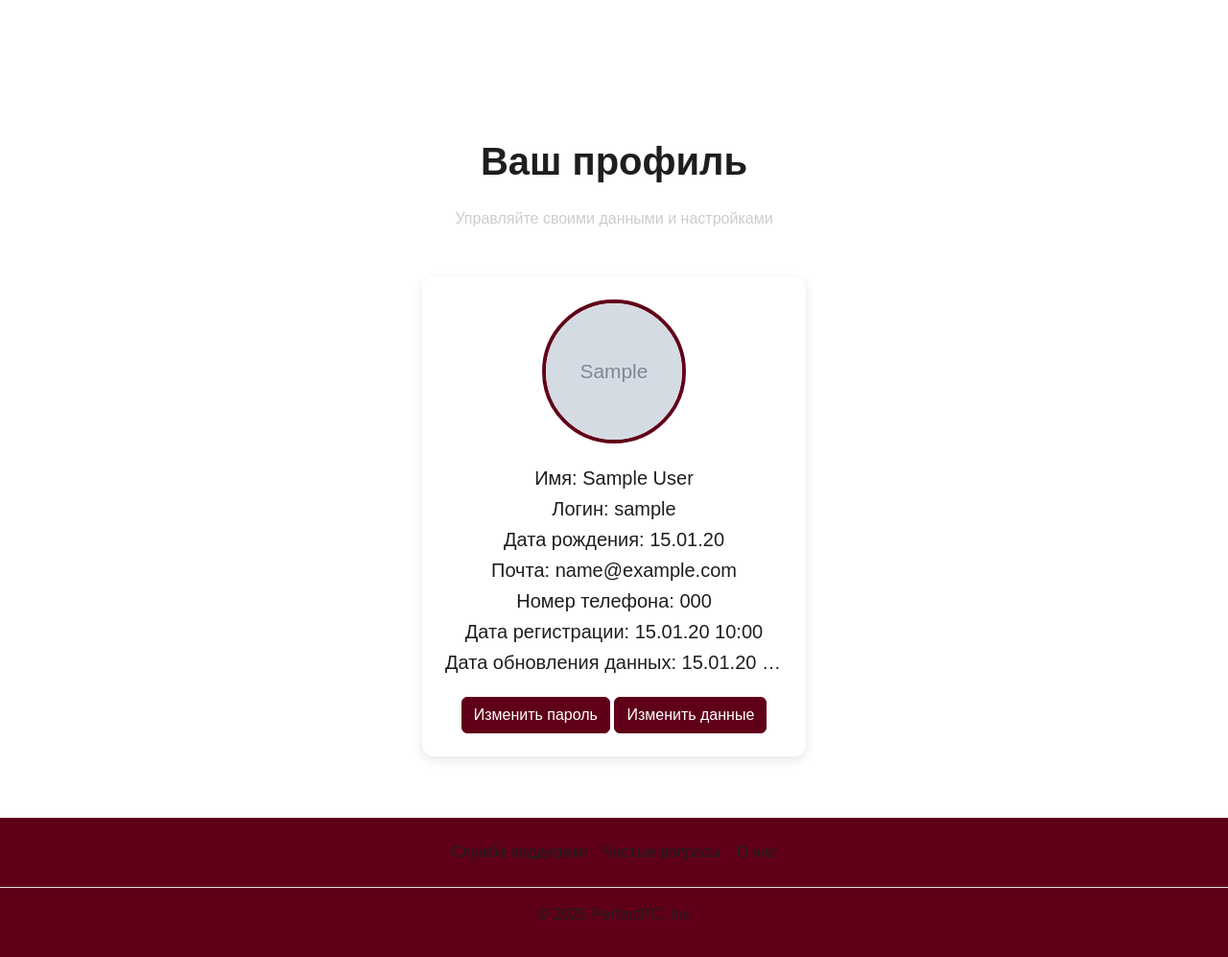
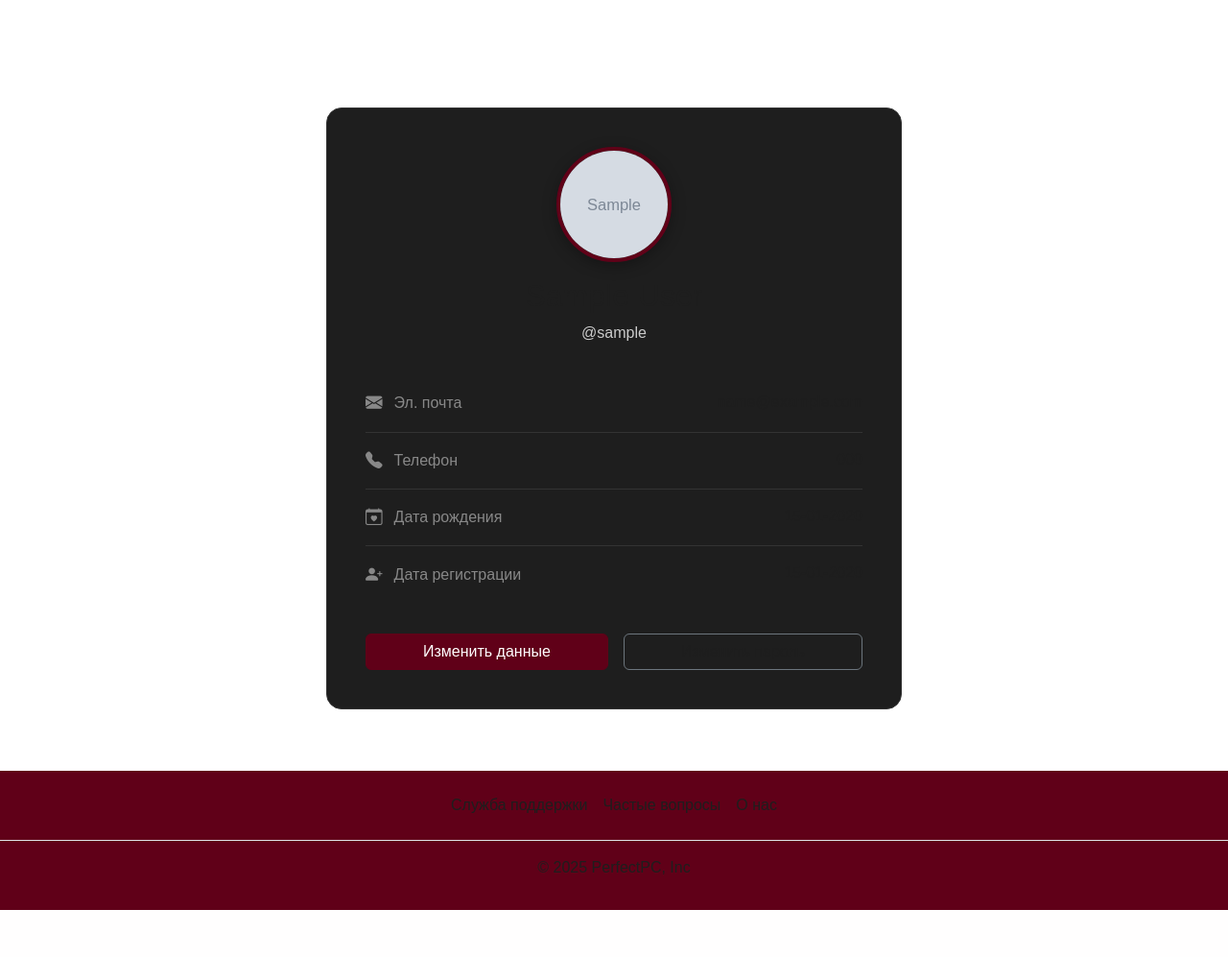
Before and after one commit to HaoKann/online-shop-FLASK, a Flask app: page /user in a window 1280 px wide. Shown: the part 102-1099 px from the top of the page at 96% size. After the commit the page ends 1050 px from the top, so only its background shows below. Run offline with Flask 3, Linux system fonts and the light colour scheme; a user stored in the database is signed in; tables that the repository leaves empty hold one stand-in row (values such as "Sample post"); grey boxes marked "Sample" are stand-in pictures; some libraries are stand-ins or nearby versions.

Commit message:
finished FAQ functionality, design improvements

```diff
--- a/app/controllers/admin/admin_controller.py
+++ b/app/controllers/admin/admin_controller.py
@@ -419,4 +419,4 @@ def delete_faq(faq_id):
     db.session.delete(faq)
     db.session.commit()
     flash('Вопрос удален', 'success')
-    return redirect('admin.list_faqs')
+    return redirect(url_for('admin.list_faqs'))
--- a/app/static/css/style.css
+++ b/app/static/css/style.css
@@ -1727,3 +1727,126 @@ body.admin-body {
     background-color: #1a1a1a;
     line-height: 1.6;
 }
+
+/* --- Стили для страницы профиля пользователя --- */
+.profile-card-wrapper {
+    max-width: 600px;
+    margin: 0 auto;
+    background-color: #1e1e1e;
+    border-radius: 16px;
+    padding: 2.5rem;
+    border: 1px solid var(--border-dark);
+}
+
+.profile-avatar {
+    width: 120px;
+    height: 120px;
+    border-radius: 50%;
+    object-fit: cover;
+    border: 4px solid var(--accent);
+    box-shadow: 0 4px 15px rgba(0, 0, 0, 0.3);
+}
+
+.profile-info-list {
+    margin: 2rem 0;
+}
+
+.info-item {
+    display: flex;
+    justify-content: space-between;
+    padding: 1rem 0;
+    border-bottom: 1px solid var(--border-dark);
+}
+
+.info-item:last-child {
+    border-bottom: none;
+}
+
+.info-label {
+    color: #888 !important;
+    display: flex;
+    align-items: center;
+}
+
+.info-label i {
+    margin-right: 0.75rem;
+    font-size: 1.1rem;
+}
+
+.info-value {
+    font-weight: 500;
+}
+
+.profile-actions {
+    display: flex;
+    gap: 1rem;
+    margin-top: 1.5rem;
+}
+
+.profile-actions .btn {
+    flex-grow: 1; /* Кнопки будут занимать равное пространство */
+}
+
+
+/* Стили для страницы редактирования */
+.edit-card {
+    transition: all 0.3s ease;
+}
+
+.edit-card:hover {
+    box-shadow: 0 8px 20px rgba(0, 0, 0, 0.1);
+    transform: translateY(-2px);
+}
+
+.edit-card-title {
+    font-size: 1.5rem;
+    font-weight: 600;
+}
+
+.edit-form-input {
+    border-radius: 8px;
+    border-color: #ced4da;
+    transition: border-color 0.3s ease, box-shadow 0.3s ease;
+}
+
+.edit-form-input:focus {
+    border-color: #007bff;
+    box-shadow: 0 0 5px rgba(0, 123, 255, 0.5);
+}
+
+.edit-btn-submit {
+    background-color: #28a745;
+    border-color: #28a745;
+    border-radius: 8px;
+    padding: 0.75rem 1.5rem;
+    font-weight: 600;
+    transition: all 0.3s ease;
+}
+
+.edit-btn-submit:hover {
+    background-color: #218838;
+    border-color: #218838;
+    transform: scale(1.05);
+}
+
+.invalid-feedback {
+    font-size: 0.875rem;
+    color: #dc3545;
+}
+
+/* Адаптивность */
+@media (max-width: 768px) {
+    .col-md-6 {
+        padding: 0 15px;
+    }
+    .edit-card {
+        padding: 2rem;
+    }
+    .edit-card-title {
+        font-size: 1.25rem;
+    }
+    .edit-btn-submit {
+        width: 100%;
+        padding: 0.5rem 1rem;
+    }
+}
--- a/app/templates/main_screen/catalog.html
+++ b/app/templates/main_screen/catalog.html
@@ -55,7 +55,7 @@
             <ul class="pagination justify-content-center">
                 {% if products.has_prev %}
                     <li class="page-item">
-                        <a class="page-link" href="{{ url_for('catalog', page=products.prev_num) }}">«</a>
+                        <a class="page-link" href="{{ url_for('catalog.catalog', page=products.prev_num) }}">«</a>
                     </li>
                 {% else %}
                     <li class="page-item disabled"><span class="page-link">«</span></li>
--- a/app/templates/user/userpage.html
+++ b/app/templates/user/userpage.html
@@ -1,41 +1,37 @@
 {% extends 'base.html' %}
-{% from 'bootstrap5/form.html' import render_form %}
-
-{% block styles %}
-    {{ super() }}
-    <style>
-        .nowrap {
-            white-space: nowrap;
-        }
-    </style>
-{% endblock %}
 
 {% block content %}
-    <section class="py-5 ">
-        <div class="container">
-            <h1 class="text-center mb-4" style="color: var(--accent); font-weight: 700;">Ваш профиль</h1>
-            <p class="text-center text-muted mb-5">Управляйте своими данными и настройками</p>
+<div class="container py-5">
+    <div class="profile-card-wrapper">
+        <div class="text-center mb-4">
+            <img src="{{ url_for('static', filename='avatars/' + current_user.id|string + '/' + current_user.avatar) if current_user.avatar else url_for('static', filename='avatars/default_avatar.png') }}" alt="Аватар пользователя" class="profile-avatar">
+            <h2 class="mt-3">{{ current_user.name }}</h2>
+            <p class="text-muted">@{{ current_user.nickname }}</p>
+        </div>
 
-            <div class="profile-card">
-                <div class="profile-info">
-                    <div class="mb-4">
-                        {% if current_user.avatar %}
-                            <img class="avatar" src="{{ url_for('static', filename=current_user.get_avatar()) }}" alt="Фото пользователя">
-                        {% else %}
-                            <img class="avatar" src="{{ url_for('static', filename='avatars/default_avatar.jpg') }}" alt="Фото пользователя по умолчанию">
-                        {% endif %}
-                    </div>
-                    <h5 class="nowrap">Имя: {{ current_user.name }}</h5>
-                    <h5 class="nowrap">Логин: {{ current_user.nickname }}</h5>
-                    <h5 class="nowrap">Дата рождения: {{ current_user.date_of_birth.strftime('%d.%m.%y') }}</h5>
-                    <h5 class="nowrap">Почта: {{ current_user.email }}</h5>
-                    <h5 class="nowrap">Номер телефона: {{ current_user.phone_number }}</h5>
-                    <h5 class="nowrap">Дата регистрации: {{ current_user.creation_date.strftime('%d.%m.%y %H:%M') }}</h5>
-                    <h5 class="nowrap">Дата обновления данных: {{ current_user.update_date.strftime('%d.%m.%y %H:%M') }}</h5>
-                    <a href="{{ url_for('auth.change_password') }}" class="btn btn-primary mt-3">Изменить пароль</a>
-                    <a href="{{ url_for('auth.user_change_info') }}" class="btn btn-primary mt-3">Изменить данные</a>
-                </div>
+        <div class="profile-info-list">
+            <div class="info-item">
+                <span class="info-label"><i class="bi bi-envelope-fill"></i> Эл. почта</span>
+                <span class="info-value">{{ current_user.email }}</span>
+            </div>
+            <div class="info-item">
+                <span class="info-label"><i class="bi bi-telephone-fill"></i> Телефон</span>
+                <span class="info-value">{{ current_user.phone_number or 'Не указан' }}</span>
+            </div>
+            <div class="info-item">
+                <span class="info-label"><i class="bi bi-calendar-heart"></i> Дата рождения</span>
+                <span class="info-value">{{ current_user.date_of_birth.strftime('%d-%m-%Y') if current_user.date_of_birth else 'Не указана' }}</span>
+            </div>
+            <div class="info-item">
+                <span class="info-label"><i class="bi bi-person-plus-fill"></i> Дата регистрации</span>
+                <span class="info-value">{{ current_user.creation_date.strftime('%d-%m-%Y') }}</span>
             </div>
         </div>
-    </section>
+
+        <div class="profile-actions">
+            <a href="{{ url_for('auth.user_change_info') }}" class="btn btn-primary">Изменить данные</a>
+            <a href="{{ url_for('auth.change_password') }}" class="btn btn-outline-secondary">Изменить пароль</a>
+        </div>
+    </div>
+</div>
 {% endblock %}
```
Also changed, not shown: app/templates/user/change_password.html (+10 -10 lines), app/templates/user/change_user_info.html (+14 -10 lines).
